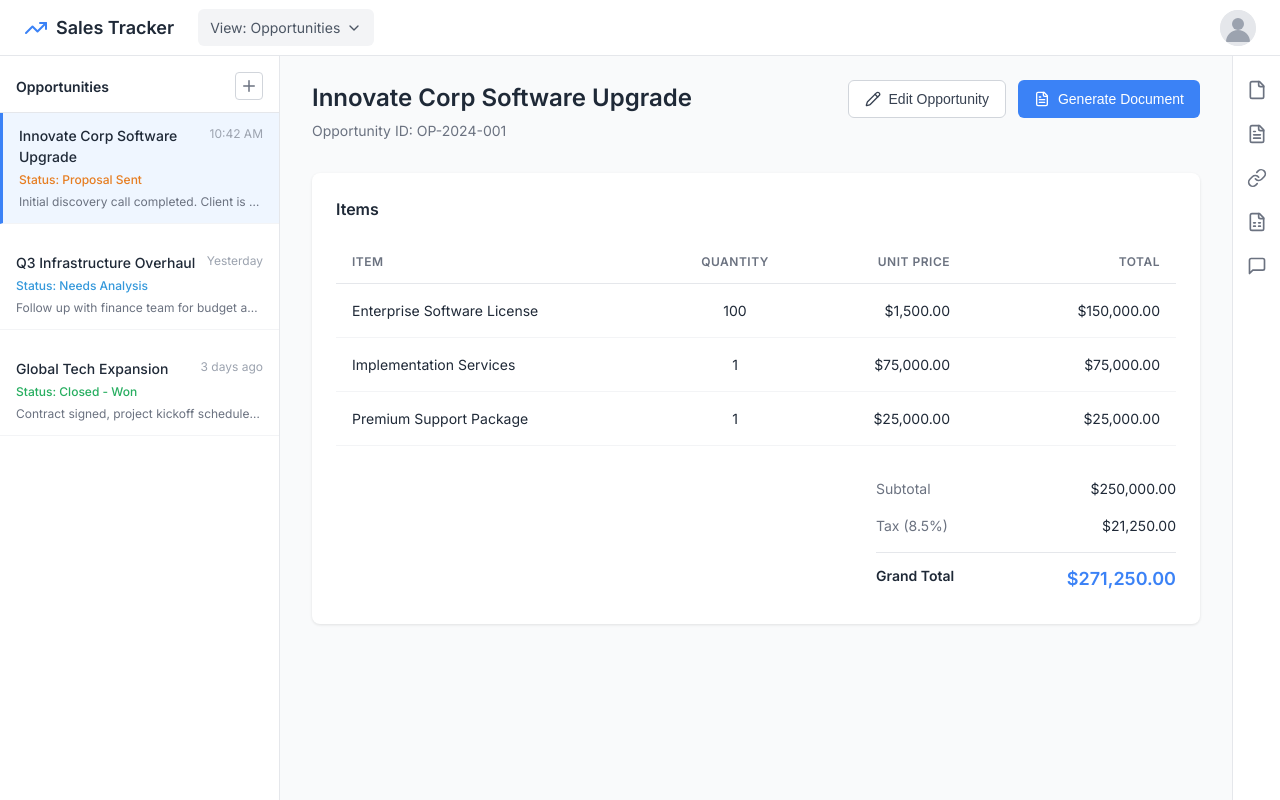
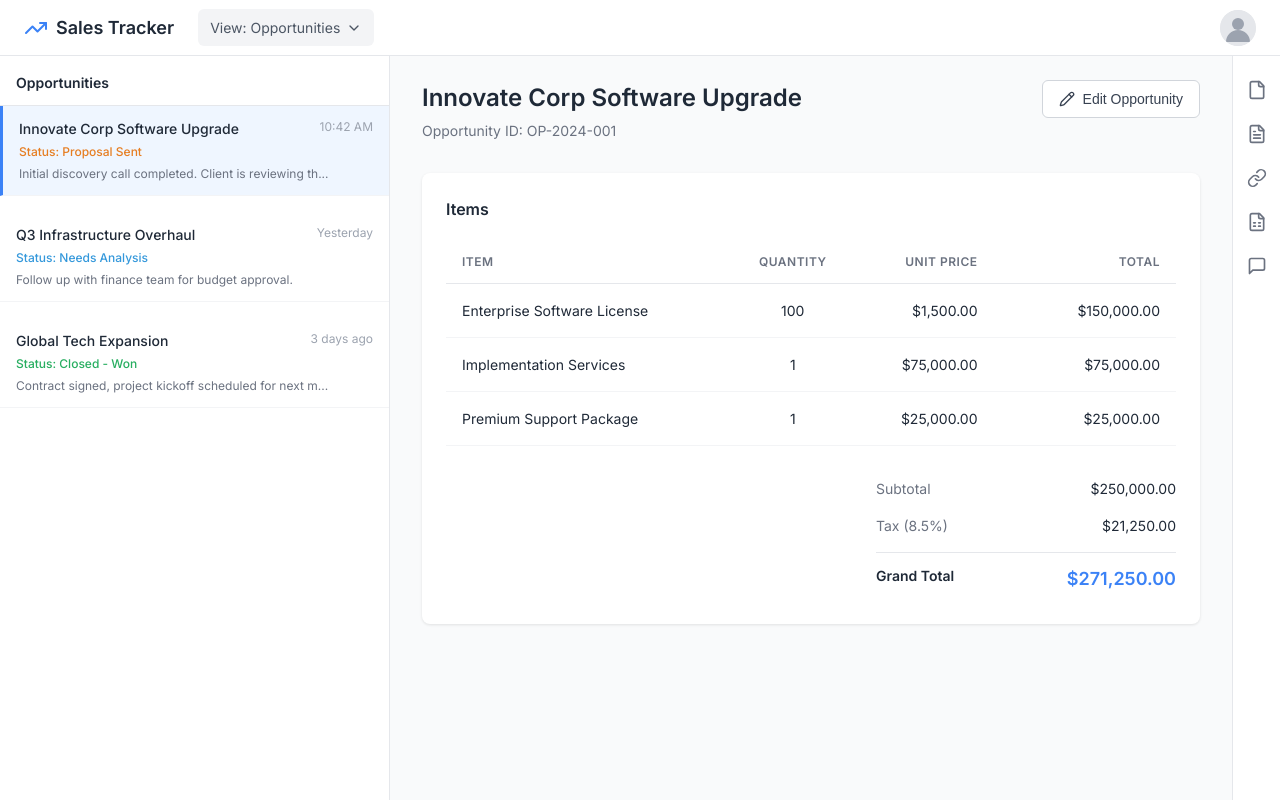
Before and after one commit to BhavaniPolagani10/Hackathon, a React (Vite) app in the folder frontend/: page / in a window 1280 px wide. Built offline with nearby package versions, Linux system fonts and the light colour scheme; the HTML template or start-up script is replaced by a standard one.

Commit message:
removed the buttons that are not useful

```diff
--- a/frontend/src/components/ClientSidebar.css
+++ b/frontend/src/components/ClientSidebar.css
@@ -1,6 +1,6 @@
 .client-sidebar {
-  width: 220px;
-  min-width: 220px;
+  width: 390px;
+  min-width: 380px;
   background-color: white;
   border-right: 1px solid #e5e7eb;
   display: flex;
--- a/frontend/src/components/OpportunityDetail.tsx
+++ b/frontend/src/components/OpportunityDetail.tsx
@@ -27,10 +27,6 @@ function OpportunityDetail({ opportunity }: OpportunityDetailProps) {
             <button className="action-btn secondary">
               <Pencil size={16} />
               Edit Opportunity
-            </button>
-            <button className="action-btn primary">
-              <FileText size={16} />
-              Generate Document
             </button>
           </div>
         </div>
--- a/frontend/src/components/Sidebar.css
+++ b/frontend/src/components/Sidebar.css
@@ -1,6 +1,6 @@
 .sidebar {
-  width: 280px;
-  min-width: 280px;
+  width: 390px;
+  min-width: 380px;
   background-color: white;
   border-right: 1px solid #e5e7eb;
   display: flex;
@@ -22,24 +22,7 @@
   color: #1f2937;
 }
 
-.add-button {
-  width: 28px;
-  height: 28px;
-  display: flex;
-  align-items: center;
-  justify-content: center;
-  background: none;
-  border: 1px solid #d1d5db;
-  border-radius: 4px;
-  cursor: pointer;
-  color: #6b7280;
-  transition: all 0.2s;
-}
-
-.add-button:hover {
-  background-color: #f3f4f6;
-  color: #1f2937;
-}
+/* add-button removed: styles retained in case it's reintroduced later */
 
 .opportunities-list {
   flex: 1;
--- a/frontend/src/components/Sidebar.tsx
+++ b/frontend/src/components/Sidebar.tsx
@@ -1,4 +1,3 @@
-import { Plus } from 'lucide-react';
 import { Opportunity } from '../types';
 import './Sidebar.css';
 
@@ -13,9 +12,6 @@ function Sidebar({ opportunities, selectedId, onSelect }: SidebarProps) {
     <aside className="sidebar">
       <div className="sidebar-header">
         <h2 className="sidebar-title">Opportunities</h2>
-        <button className="add-button" aria-label="Add opportunity">
-          <Plus size={18} />
-        </button>
       </div>
       <div className="opportunities-list">
         {opportunities.map((opp) => (
```
